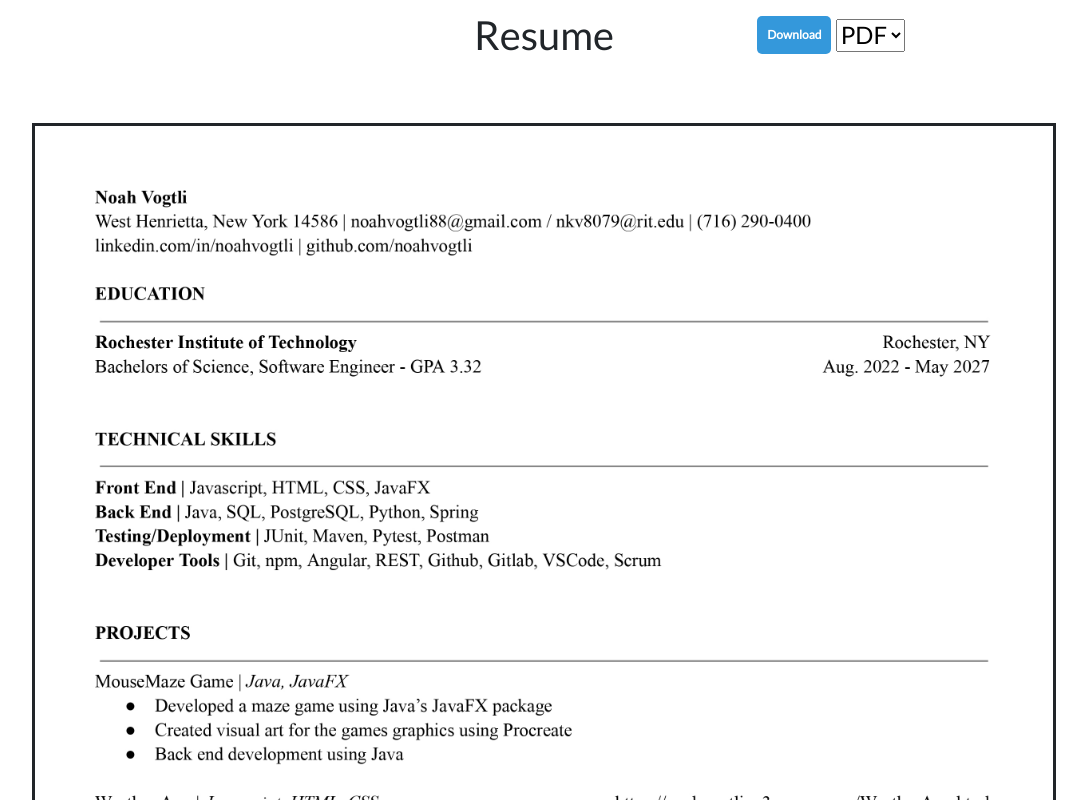
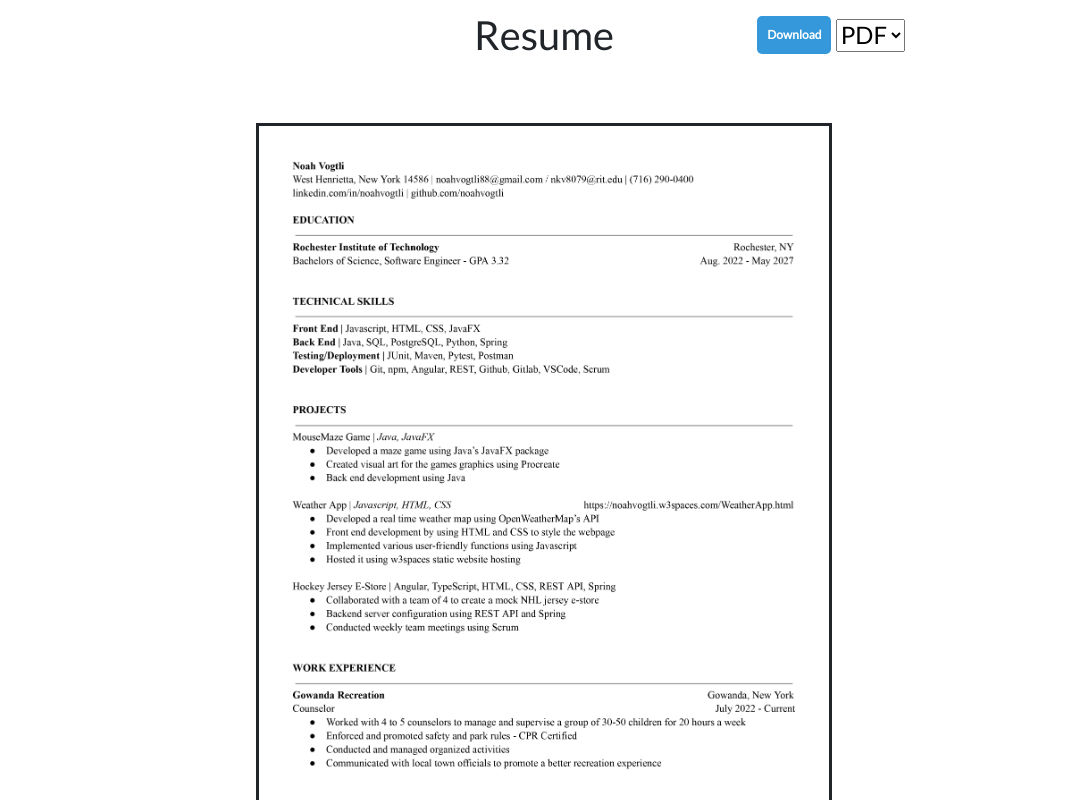
Before and after one commit to noahvogtli/portfolio, a website: page index.html in a window 1280 px wide. Shown: the part 760-1560 px from the top of the page, without its empty margins (96-1183 px from the left). Drawn offline with nearby package versions, Linux system fonts and the light colour scheme.

Commit message:
fixed wrong size on computer screen

```diff
--- a/index.html
+++ b/index.html
@@ -38,7 +38,7 @@
         </div>
         </div>
     <div class="flex-container">
-    <img src="data/Noah_Vogtli_Resume.jpg" width="80%" height="auto" style="margin: auto; border: 1%; border-style: solid;" id="resume-pdf">
+    <img src="data/Noah_Vogtli_Resume.jpg" id="resume-pdf" class="resume-pdf">
     </div>
     <div class="space"></div>
     <div class="flex-container" id="projects">
--- a/style.css
+++ b/style.css
@@ -154,6 +154,15 @@ body
     margin: 20%;
 }
 
+.resume-pdf
+{
+    width: 80%;
+    height: auto;
+    margin: auto;
+    border: 1%;
+    border-style: solid;
+}
+
 @media only screen and (min-width: 1000px) {
 
     body
@@ -189,4 +198,9 @@ body
     {
         display:block;
     }
+
+    .resume-pdf
+    {
+        width: 45%;
+    }
 }
```
